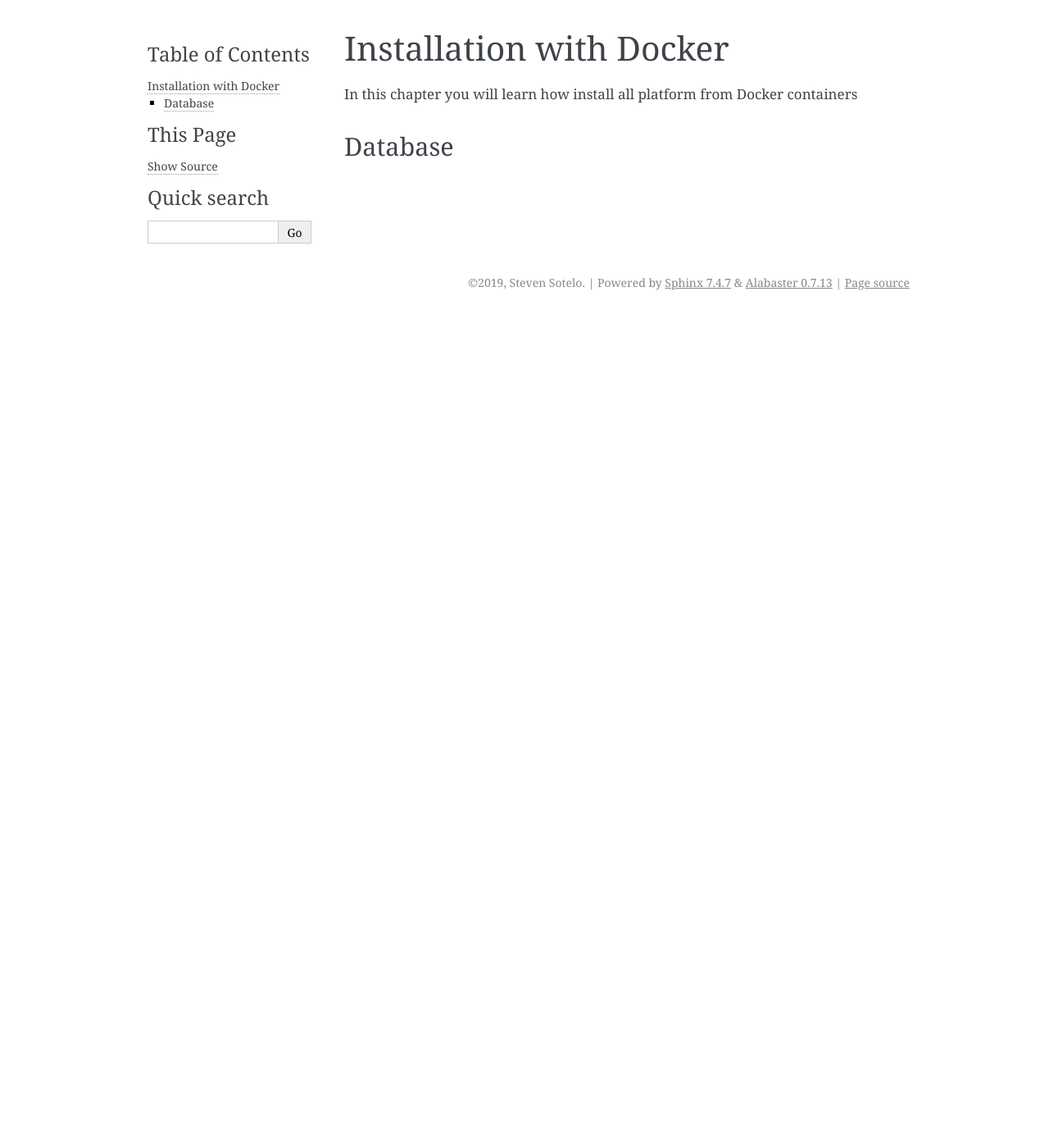
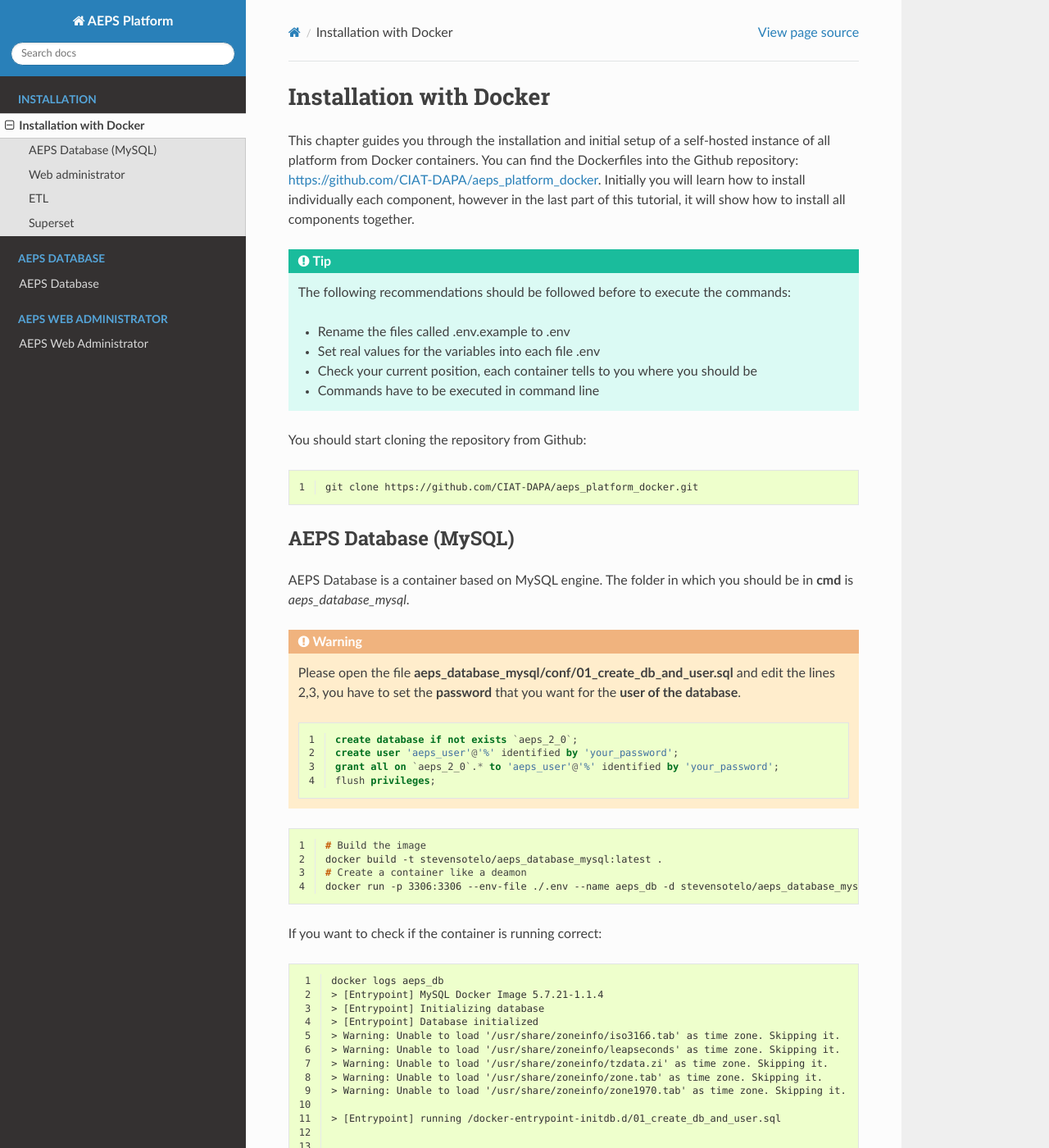
Before and after one commit to stevensotelo/aeps_platform_docs, a Sphinx documentation site: the page built from docs/source/installation-docker.rst, in a window 1280 px wide and 1400 px high. Shown: the whole window at 82% size. Built offline with Sphinx 7.4.7 and the Read the Docs theme 2.0.0, drawn with Linux system fonts in a browser that asks for light colours; some of the changed text lies outside the part shown.

Commit message:
added install database

```diff
--- a/docs/source/conf.py
+++ b/docs/source/conf.py
@@ -66,7 +66,7 @@ language = None
 exclude_patterns = []
 
 # The name of the Pygments (syntax highlighting) style to use.
-pygments_style = None
+pygments_style = 'sphinx'
 
 
 # -- Options for HTML output -------------------------------------------------
@@ -74,7 +74,7 @@ pygments_style = None
 # The theme to use for HTML and HTML Help pages.  See the documentation for
 # a list of builtin themes.
 #
-html_theme = 'alabaster'
+html_theme = 'sphinx_rtd_theme'
 
 # Theme options are theme-specific and customize the look and feel of a theme
 # further.  For a list of options available for each theme, see the
--- a/docs/source/installation-docker.rst
+++ b/docs/source/installation-docker.rst
@@ -2,8 +2,87 @@
 Installation with Docker
 ========================
 
-In this chapter you will learn how install all platform
-from Docker containers
+This chapter guides you through the installation and initial setup of a self-hosted
+instance of all platform from Docker containers. You can find the Dockerfiles into
+the Github repository: `<https://github.com/CIAT-DAPA/aeps_platform_docker>`_. Initially you will learn
+how to install individually each component, however in the last part of this tutorial,
+it will show how to install all components together.
 
-Database
+.. tip::
+  The following recommendations should be followed before to execute the commands:
+
+  - Rename the files called .env.example to .env
+  - Set real values for the variables into each file .env
+  - Check your current position, each container tells to you where you should be
+  - Commands have to be executed in command line
+
+You should start cloning the repository from Github:
+
+.. code-block:: console
+    :linenos:
+
+    git clone https://github.com/CIAT-DAPA/aeps_platform_docker.git
+
+
+AEPS Database (MySQL)
+---------------------
+AEPS Database is a container based on MySQL engine.
+The folder in which you should be in **cmd** is *aeps_database_mysql*.
+
+.. warning::
+  Please open the file **aeps_database_mysql/conf/01_create_db_and_user.sql** and edit the lines 2,3,
+  you have to set the **password** that you want for the **user of the database**.
+
+  .. code-block:: sql
+    :linenos:
+
+    create database if not exists `aeps_2_0`;
+    create user 'aeps_user'@'%' identified by 'your_password';
+    grant all on `aeps_2_0`.* to 'aeps_user'@'%' identified by 'your_password';
+    flush privileges;
+
+.. code-block:: console
+  :linenos:
+
+  # Build the image
+  docker build -t stevensotelo/aeps_database_mysql:latest .
+  # Create a container like a deamon
+  docker run -p 3306:3306 --env-file ./.env --name aeps_db -d stevensotelo/aeps_database_mysql:latest
+
+If you want to check if the container is running correct:
+
+.. code-block:: console
+  :linenos:
+
+  docker logs aeps_db
+  > [Entrypoint] MySQL Docker Image 5.7.21-1.1.4
+  > [Entrypoint] Initializing database
+  > [Entrypoint] Database initialized
+  > Warning: Unable to load '/usr/share/zoneinfo/iso3166.tab' as time zone. Skipping it.
+  > Warning: Unable to load '/usr/share/zoneinfo/leapseconds' as time zone. Skipping it.
+  > Warning: Unable to load '/usr/share/zoneinfo/tzdata.zi' as time zone. Skipping it.
+  > Warning: Unable to load '/usr/share/zoneinfo/zone.tab' as time zone. Skipping it.
+  > Warning: Unable to load '/usr/share/zoneinfo/zone1970.tab' as time zone. Skipping it.
+
+  > [Entrypoint] running /docker-entrypoint-initdb.d/01_create_db_and_user.sql
+
+
+  > [Entrypoint] running /docker-entrypoint-initdb.d/02_aeps_db.sql
+
+
+  > [Entrypoint] Server shut down
+
+  > [Entrypoint] MySQL init process done. Ready for start up.
+
+  > [Entrypoint] Starting MySQL 5.7.21-1.1.4
+
+Once you have checked that the container is running, you can try connecting from MySQL Client
+
+Web administrator
+-----------------
+
+ETL
+---
+
+Superset
 --------
--- /dev/null
+++ b/docs/source/web-administrator.rst
@@ -0,0 +1,5 @@
+AEPS Web Administrator
+======================
+
+It is a website which allows the parameterization of the entire platform.
+This site is responsible for establishing all the parameters so that the other components need.
```
Also changed, not shown: docs/source/authors.rst (deleted, +0 -9 lines), docs/source/database.rst (added, +37 -0 lines), docs/source/index.rst (+18 -3 lines).
